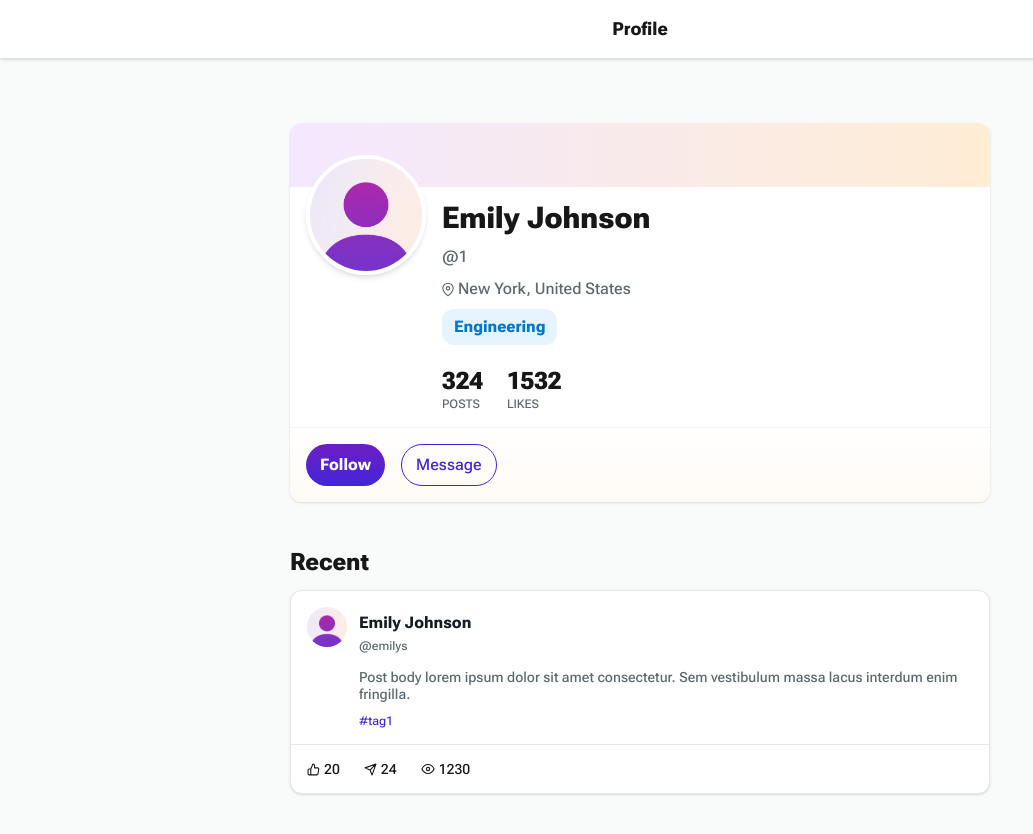
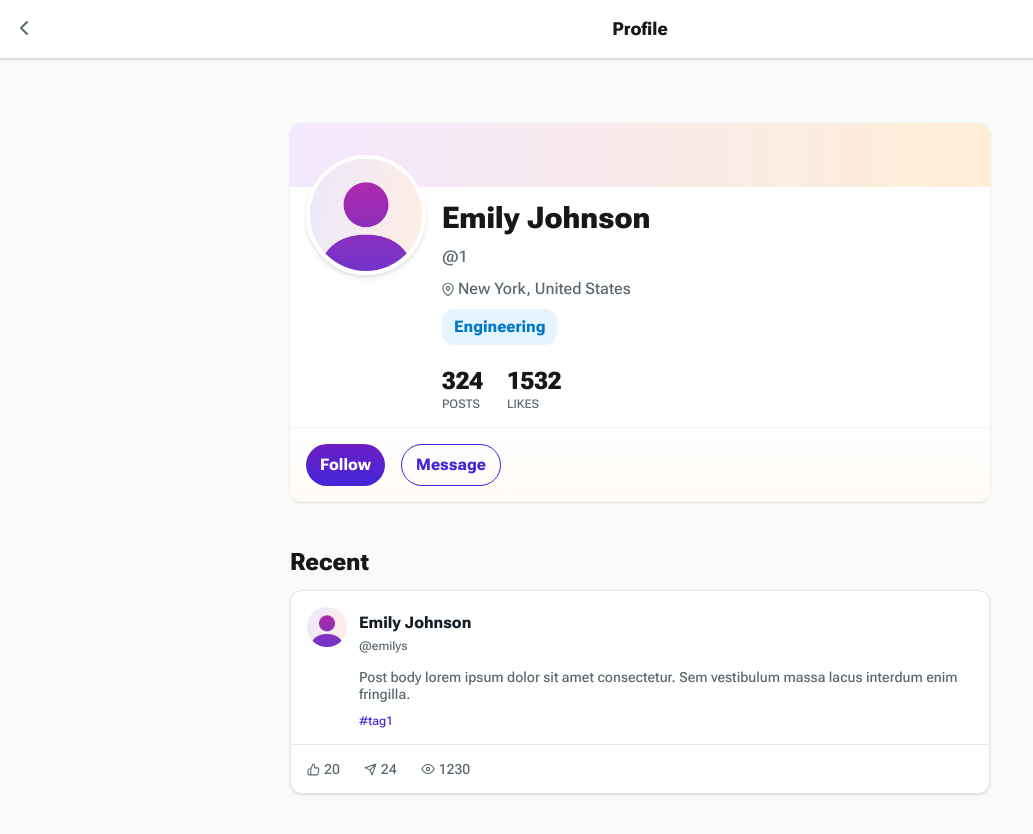
Before and after one commit to ryanoliv/metaversal-dev-test, a Next.js app: page /1 in a window 1280 px wide. Shown: the top 834 px of the page, without its empty margins (0-1033 px from the left). Built offline with nearby package versions, Linux system fonts and the light colour scheme.

Commit message:
button component and interactive states

```diff
--- a/src/app/[username]/page.tsx
+++ b/src/app/[username]/page.tsx
@@ -6,6 +6,7 @@ import Image from "next/image";
 import UserCard from "../components/UserCard";
 import LocationIcon from "@svgs/location.svg";
 import UserProfileStats from "../components/UserProfileStats";
+import Button from "../components/Button";
 
 interface UserProfileProps {
   params: {
@@ -14,11 +15,16 @@ interface UserProfileProps {
 }
 
 export default function UserProfile({ params }: UserProfileProps) {
-  const { setTitle } = useHeaderTitle();
+  const { setTitle, setShowBackArrow } = useHeaderTitle();
 
   useEffect(() => {
     setTitle("Profile");
-  }, [setTitle]);
+    setShowBackArrow(true);
+
+    return () => {
+      setShowBackArrow(false);
+    };
+  }, [setTitle, setShowBackArrow]);
 
   const { username } = params;
 
@@ -96,12 +102,14 @@ export default function UserProfile({ params }: UserProfileProps) {
             </div>
           </div>
           <div className="p-4 flex justify-center md:justify-start gap-4 border-t border-greyCold50 bg-profile-card-gradient rounded-b-xl">
-            <button className="bg-button-gradient-primary text-white100 py-2 px-3.5 rounded-3xl font-extrabold">
+            {/* <button className="bg-button-gradient-primary text-white100 py-2 px-3.5 rounded-3xl font-extrabold">
               Follow
             </button>
             <button className="py-2 px-3.5 border border-primaryDefault text-primaryDefault rounded-3xl">
               Message
-            </button>
+            </button> */}
+            <Button variant="primary">Follow</Button>
+            <Button variant="secondary">Message</Button>
           </div>
         </div>
         <div className="flex flex-col gap-4">
--- /dev/null
+++ b/src/app/components/Button.tsx
@@ -0,0 +1,25 @@
+interface ButtonProps {
+  children?: React.ReactNode;
+  variant?: "primary" | "secondary";
+}
+
+export default function Button({ children, variant = "primary" }: ButtonProps) {
+  return (
+    <button
+      className={`relative inline-flex items-center justify-center py-2 px-3.5 rounded-3xl font-extrabold transition-colors duration-500 ease-in-out overflow-hidden group ${
+        variant === "primary"
+          ? "bg-button-gradient-primary text-white100"
+          : "border border-primaryDefault text-primaryDefault hover:bg-primary50"
+      }`}
+    >
+      {variant === "primary" && (
+        <>
+          {/* Pseudo-element for hover state */}
+          <span className="absolute inset-0 transition-opacity duration-500 ease-in-out bg-button-gradient-primary-hover opacity-0 group-hover:opacity-100"></span>
+        </>
+      )}
+      {/* Button content */}
+      <span className="relative z-10">{children}</span>
+    </button>
+  );
+}
--- a/src/app/components/Header.tsx
+++ b/src/app/components/Header.tsx
@@ -1,12 +1,19 @@
 "use client";
 
+import Link from "next/link";
 import { useHeaderTitle } from "../contexts/HeaderTitleContext";
+import BackArrow from "@svgs/back-arrow.svg";
 
 export default function Header() {
-  const { title } = useHeaderTitle();
+  const { title, showBackArrow } = useHeaderTitle();
 
   return (
     <header className="fixed top-0 w-full z-30 bg-white100 py-3 px-2 border-b border-slate15 shadow">
+      {showBackArrow && (
+        <Link href="/" className="absolute left-2 group">
+          <BackArrow className="text-textLight transition-all group-hover:bg-greyCold20 group-hover:text-greyCold900 fill-transparent rounded-full" />
+        </Link>
+      )}
       <h1 className="text-md text-center p-2">{title}</h1>
     </header>
   );
--- a/src/app/components/LikesCount.tsx
+++ b/src/app/components/LikesCount.tsx
@@ -6,8 +6,8 @@ interface LikesData {
 
 export default function LikesCount({ likeCount }: LikesData) {
   return (
-    <span className="flex items-center gap-1 text-sm text-text/text-secondary">
-      <LikesIcon className="text-text/text-light" /> {likeCount}
+    <span className="flex items-center gap-1 text-sm text-textSecondary">
+      <LikesIcon className="text-textLight" /> {likeCount}
     </span>
   );
 }
--- a/src/app/components/SharesCount.tsx
+++ b/src/app/components/SharesCount.tsx
@@ -6,8 +6,8 @@ interface SharesData {
 
 export default function SharesCount({ shareCount }: SharesData) {
   return (
-    <span className="flex items-center gap-1 text-sm text-text/text-secondary">
-      <SharesIcon className="text-text/text-light" /> {shareCount}
+    <span className="flex items-center gap-1 text-sm text-textSecondary">
+      <SharesIcon className="text-textLight" /> {shareCount}
     </span>
   );
 }
--- a/src/app/components/UserCard.tsx
+++ b/src/app/components/UserCard.tsx
@@ -3,6 +3,8 @@ import { UserCardProps } from "../types/user";
 import LikesCount from "./LikesCount";
 import SharesCount from "./SharesCount";
 import ViewsCount from "./ViewsCount";
+import Link from "next/link";
+import Button from "./Button";
 
 export default function UserCard(props: UserCardProps) {
   const {
@@ -28,24 +30,28 @@ export default function UserCard(props: UserCardProps) {
         <div
           className={`flex gap-3 ${variant === "simple" ? "items-center" : ""}`}
         >
+          <Link href={`/${username}`}>
             <div>
               <Image
                 src={avatarUrl}
                 alt={`${firstName}'s avatar`}
                 width={40}
                 height={40}
-              className="rounded-3xl"
+                className="rounded-3xl transition-opacity duration-200 ease hover:opacity-50"
               />
             </div>
+          </Link>
           <div className="flex flex-1 flex-col gap-3">
             <div className="flex flex-col gap-1 py-1">
+              <Link href={`/${username}`}>
                 <h3
                   className={`text-base text-textPrimary ${
                     variant === "simple" ? "min-w-[154px]" : ""
-                }`}
+                  } hover:underline`}
                 >
                   {firstName} {lastName}
                 </h3>
+              </Link>
               <p className="text-xs text-textSecondary">@{username}</p>
             </div>
             {variant === "detailed" && (
@@ -66,11 +72,7 @@ export default function UserCard(props: UserCardProps) {
               </>
             )}
           </div>
-          {showFollowButton && (
-            <button className="py-2 px-3.5 border text-primaryDefault border-primaryDefault rounded-3xl">
-              Follow
-            </button>
-          )}
+          {showFollowButton && <Button variant="secondary">Follow</Button>}
         </div>
       </div>
       {variant === "detailed" && (
--- a/src/app/components/ViewsCount.tsx
+++ b/src/app/components/ViewsCount.tsx
@@ -6,8 +6,8 @@ interface ViewsData {
 
 export default function ViewsCount({ viewCount }: ViewsData) {
   return (
-    <span className="flex items-center gap-1 text-sm text-text/text-secondary">
-      <ViewsIcon className="text-text/text-light" /> {viewCount}
+    <span className="flex items-center gap-1 text-sm text-textSecondary">
+      <ViewsIcon className="text-textLight" /> {viewCount}
     </span>
   );
 }
--- a/src/app/contexts/HeaderTitleContext.tsx
+++ b/src/app/contexts/HeaderTitleContext.tsx
@@ -5,6 +5,8 @@ import { createContext, useContext, useState, ReactNode } from "react";
 interface HeaderTitleContextType {
   title: string;
   setTitle: (title: string) => void;
+  showBackArrow: boolean;
+  setShowBackArrow: (show: boolean) => void;
 }
 
 const HeaderTitleContext = createContext<HeaderTitleContextType | undefined>(
@@ -13,9 +15,12 @@ const HeaderTitleContext = createContext<HeaderTitleContextType | undefined>(
 
 function HeaderTitleProvider({ children }: { children: ReactNode }) {
   const [title, setTitle] = useState("Feed");
+  const [showBackArrow, setShowBackArrow] = useState(false);
 
   return (
-    <HeaderTitleContext.Provider value={{ title, setTitle }}>
+    <HeaderTitleContext.Provider
+      value={{ title, setTitle, showBackArrow, setShowBackArrow }}
+    >
       {children}
     </HeaderTitleContext.Provider>
   );
--- a/src/app/page.tsx
+++ b/src/app/page.tsx
@@ -5,11 +5,12 @@ import { useHeaderTitle } from "./contexts/HeaderTitleContext";
 import UserCard from "./components/UserCard";
 
 export default function Home() {
-  const { setTitle } = useHeaderTitle();
+  const { setTitle, setShowBackArrow } = useHeaderTitle();
 
   useEffect(() => {
     setTitle("Feed");
-  }, [setTitle]);
+    setShowBackArrow(false);
+  }, [setTitle, setShowBackArrow]);
 
   const suggestedPosts = [
     {
--- a/tailwind.config.ts
+++ b/tailwind.config.ts
@@ -15,11 +15,14 @@ const config: Config = {
         contentSurface: "#fff",
         contentBase: "#F9FAFA",
         contentBorder: "#E4E7E8",
+        greyCold20: "#F9FAFA",
         greyCold50: "#F1F3F4",
+        greyCold900: "#2E3538",
         textPrimary: "#141C24",
         textSecondary: "#5C6970",
         textLight: "#5C6970",
         primaryDefault: "#4426D9",
+        primary50: "#ECE9FB",
         lightBlue50: "#E5F4FF",
         lightBlue700: "#0077CC",
         slate15: "#DFDFDF",
@@ -27,6 +30,8 @@ const config: Config = {
       backgroundImage: {
         "button-gradient-primary":
           "linear-gradient(180deg, #FF0073 -114.9%, #811AB8 -51.51%, #4426D9 100%)",
+        "button-gradient-primary-hover":
+          "linear-gradient(180deg, #FF0073 -85.89%, #811AB8 34.45%, #4426D9 100%);",
         "profile-card-gradient":
           "linear-gradient(180deg, #FFFFFF 0%, #FFFAF5 100%);",
       },
```
Also changed, not shown: public/svgs/back-arrow.svg (added). Lines whose indentation alone changed are shown as unchanged.
